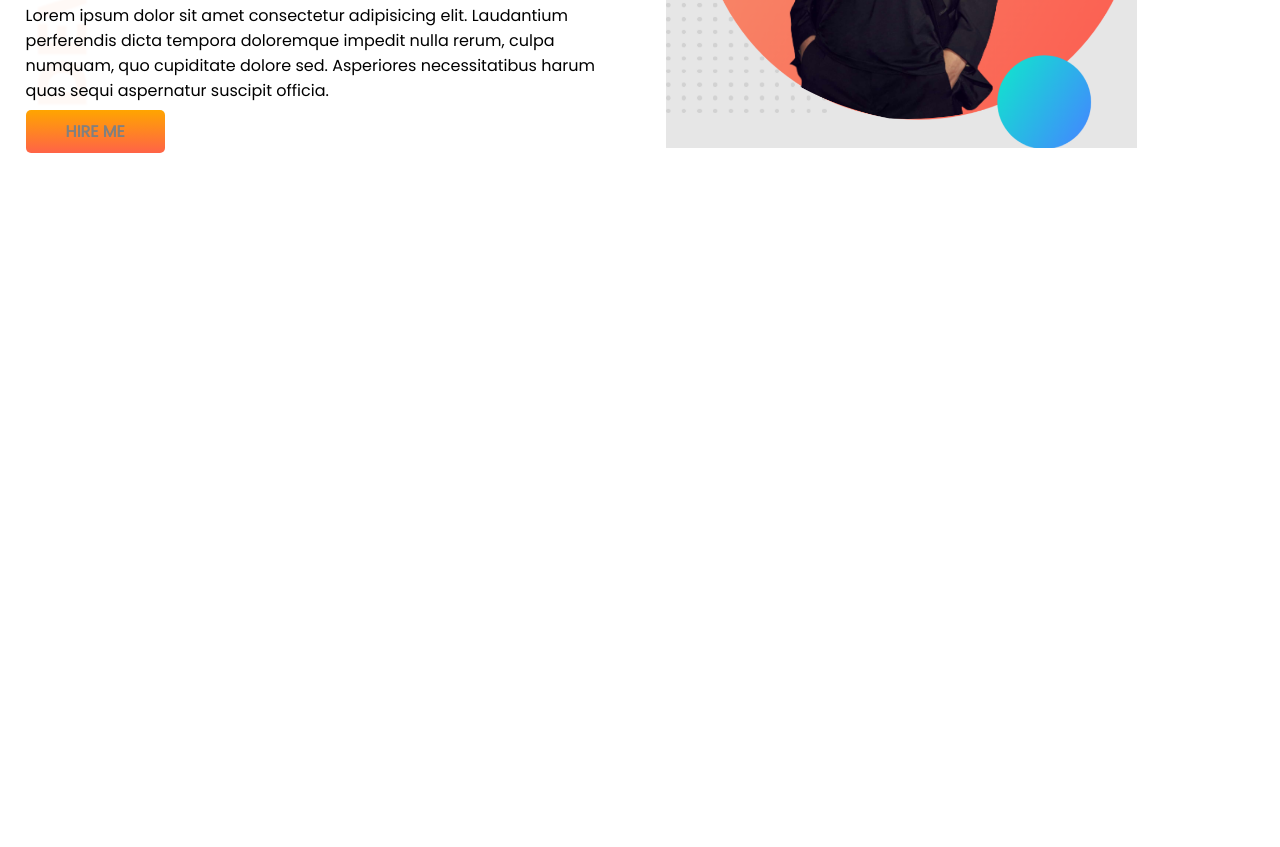
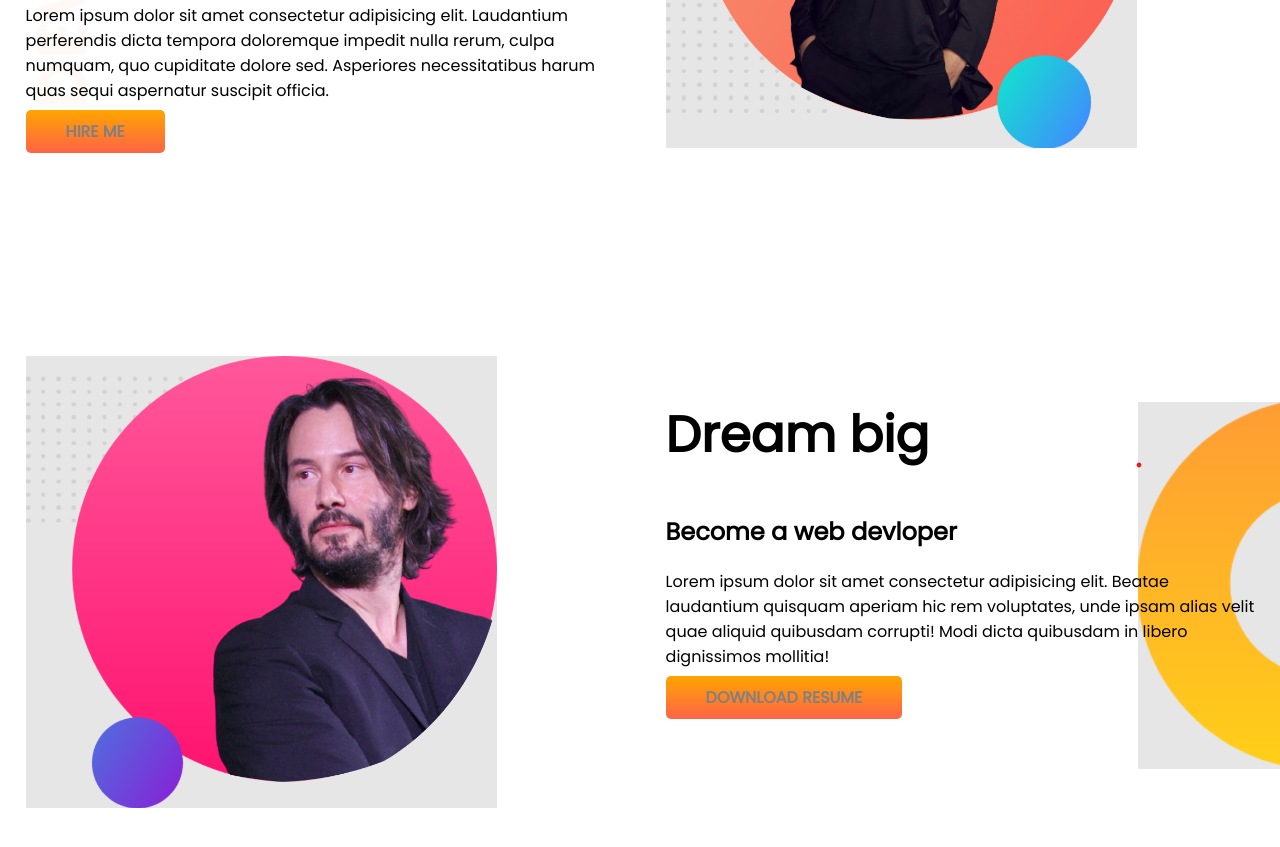
Before and after one commit to mmkabir-116/my-portfolio, a plain HTML site: page index.html in a window 1280 px wide. Shown: the part 345-1192 px from the top of the page. Before the commit the page ends 800 px from the top, so only its background shows below. Drawn offline with Linux system fonts and the light colour scheme.

Commit message:
sec-2 done

```diff
--- a/index.html
+++ b/index.html
@@ -23,5 +23,18 @@
             <img src="img/port1.png" alt="">
         </div>
     </section>
+    <section class="section-2">
+        <div class="half-width">
+            <img src="img/port2.png" alt="">
+        </div>
+        <div class="half-width">
+            <h1>Dream big</h1>
+            <h2>Become a web devloper</h2>
+            <p>Lorem ipsum dolor sit amet consectetur adipisicing elit. Beatae laudantium
+                 quisquam aperiam hic rem voluptates, unde ipsam alias velit quae aliquid
+                 quibusdam corrupti! Modi dicta quibusdam in libero dignissimos mollitia!</p>
+            <a class="link_button" target="blank" href="https://www.youtube.com/">DOWNLOAD RESUME</a>
+        </div>
+    </section>
 </body>
 </html>
--- a/style.css
+++ b/style.css
@@ -1,33 +1,42 @@
-body{
-    font-family: 'Poppins', sans-serif;
+body {
+  font-family: "Poppins", sans-serif;
   margin: 0;
   padding: 0;
 }
-h1{
+h1 {
   font-size: 50px;
 }
-.orange-text{
+.orange-text {
   color: orange;
 }
-section{
+section {
   display: flex;
 }
-.half-width{
+.half-width {
   width: 50%;
   padding: 2%;
 }
-.half-width img{
+.half-width img {
   width: 80%;
 }
-.link_button{
+.link_button {
   text-decoration: none;
-    background-image: linear-gradient(orange,tomato);
+  background-image: linear-gradient(orange, tomato);
   color: gray;
   font-weight: 700;
-    padding:10px 40px;
+  padding: 10px 40px;
   border-radius: 5px;
 }
-.top-banner{
+.top-banner {
   background-image: url(img/top-banner.png);
   background-repeat: no-repeat;
 }
+section {
+  display: flex;
+  margin-bottom: 150px;
+}
+.section-2 {
+  background-image: url(img/banner2.png);
+  background-repeat: no-repeat;
+  background-position: right;
+}
```
Also changed, not shown: img/banner2.png (renamed from img/Screenshot 2022-01-11 005547.png). Lines whose indentation alone changed are shown as unchanged.
